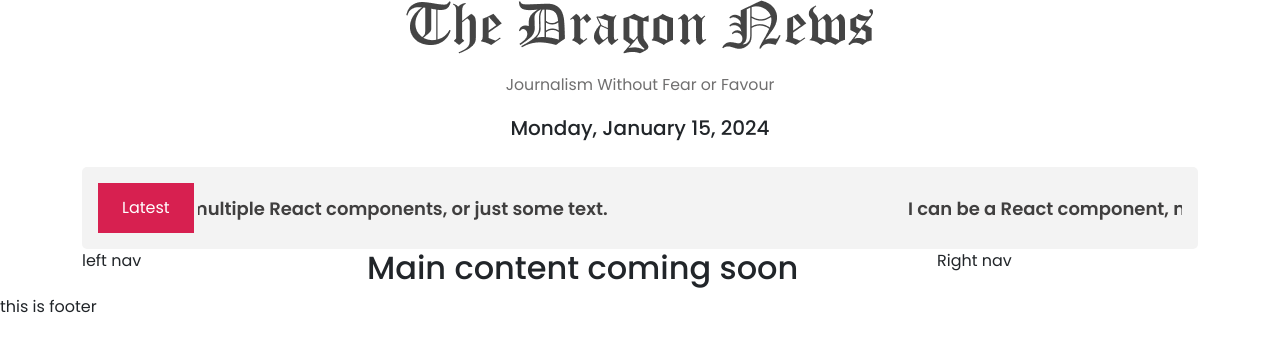
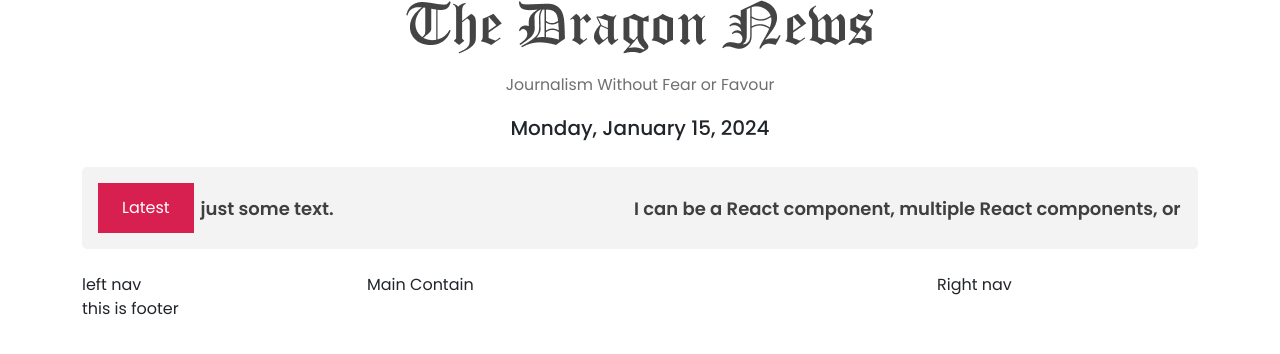
Before and after one commit to code-with-omar/the-dragon-news-react, a React (Vite) app: page / in a window 1280 px wide. Shown: the top 354 px of the page. Built offline with nearby package versions, Linux system fonts and the light colour scheme.

Commit message:
Rerange the project again

```diff
--- a/src/Routes/Routes.jsx
+++ b/src/Routes/Routes.jsx
@@ -1,11 +1,11 @@
 import { createBrowserRouter } from "react-router-dom";
-import Main from "../layout/Main";
+import Root from "../layout/Root";
 import Home from "../pages/Home/Home/Home";
 
 const router = createBrowserRouter([
     {
         path: "/",
-        element: <Main></Main>,
+        element: <Root></Root>,
         children: [
             {
                 path: "/",
--- a/src/layout/Main.jsx
+++ /dev/null
@@ -1,32 +0,0 @@
-import Footer from "../pages/Shared/Footer/Footer";
-import Header from "../pages/Shared/Header/Header";
-import { Col, Container, Row } from "react-bootstrap";
-import LeftNav from "../pages/Shared/LeftNav/LeftNav";
-import RightNav from "../pages/Shared/RightNav/RightNav";
-
-const Main = () => {
-    return (
-        <div>
-            <Header></Header>
-            <Container>
-                <Row>
-                    {/* left navigation  */}
-                    <Col lg={3}>
-                        <LeftNav></LeftNav>
-                    </Col>
-                    {/* Main contain  */}
-                    <Col lg={6}>
-                        <h2>Main content coming soon</h2>
-                    </Col>
-                    {/* right navigation  */}
-                    <Col lg={3}>
-                        <RightNav></RightNav>
-                    </Col>
-                </Row>
-            </Container>
-            <Footer></Footer>
-        </div>
-    );
-};
-
-export default Main;
--- /dev/null
+++ b/src/layout/Root.jsx
@@ -0,0 +1,16 @@
+
+import { Container } from "react-bootstrap";
+import { Outlet } from "react-router-dom";
+
+
+const Root = () => {
+    return (
+        <Container>
+
+            <Outlet></Outlet>
+
+        </Container>
+    );
+};
+
+export default Root;
--- /dev/null
+++ b/src/pages/Home/Home/BrakingNews.jsx
@@ -0,0 +1,15 @@
+import { Button } from "react-bootstrap";
+import Marquee from "react-fast-marquee";
+
+const BrakingNews = () => {
+    return (
+        <div className="d-flex latest-news-section bg-dark-07">
+                <Button className="button bg-pink me-1">Latest</Button>
+                <Marquee speed={100} className="dark-02 fs-18 fw-600">
+                    I can be a React component, multiple React components, or just some text.
+                </Marquee>
+            </div>
+    );
+};
+
+export default BrakingNews;
--- a/src/pages/Home/Home/Home.jsx
+++ b/src/pages/Home/Home/Home.jsx
@@ -1,9 +1,38 @@
+import { Card, Col, Row, } from 'react-bootstrap';
+import Header from '../../Shared/Header/Header.jsx'
+import LeftNav from '../../Shared/LeftNav/LeftNav.jsx';
+import RightNav from '../../Shared/RightNav/RightNav.jsx';
+import Footer from '../../Shared/Footer/Footer.jsx';
+import BrakingNews from './BrakingNews.jsx';
 const Home = () => {
-    return (
-        <div>
-          This is home page. hello
-        </div>
-    );
+  return (
+    <div>
+      <Header></Header>
+      <BrakingNews></BrakingNews>
+      <Row>
+
+        <Col lg={3} className="g-4">
+          <Card className='border-0'>
+            <LeftNav></LeftNav>
+          </Card>
+        </Col>
+        <Col lg={6} className="g-4">
+          <Card className='border-0'>
+            Main Contain
+          </Card>
+        </Col>
+        <Col lg={3} className="g-4">
+          <Card className='border-0'>
+            <RightNav></RightNav>
+          </Card>
+        </Col>
+
+      </Row>
+
+
+      <Footer></Footer>
+    </div>
+  );
 };
 
 export default Home;
--- a/src/pages/Shared/Header/Header.jsx
+++ b/src/pages/Shared/Header/Header.jsx
@@ -1,24 +1,15 @@
 import "./Header.css";
 import logo from "../../../assets/logo.png";
 import moment from 'moment';
-import { Button, Container } from "react-bootstrap";
-import Marquee from "react-fast-marquee";
 const Header = () => {
     return (
         <header className="header">
-            <Container>
-                <div className="text-center">
-                    <img src={logo} alt="" />
-                    <p className="fs-18 fw-400 mt-3 dark-03 "><small>Journalism Without Fear or Favour</small></p>
-                    <p className="fs-18 fw-500 fs-20 mb-4">{moment().format("dddd, MMMM DD, YYYY")}</p>
-                </div>
-                <div className="d-flex latest-news-section bg-dark-07">
-                    <Button className="button bg-pink me-1">Latest</Button>
-                    <Marquee className="dark-02 fs-18 fw-600">
-                        I can be a React component, multiple React components, or just some text.
-                    </Marquee>
-                </div>
-            </Container>
+
+            <div className="text-center">
+                <img src={logo} alt="" />
+                <p className="fs-18 fw-400 mt-3 dark-03 "><small>Journalism Without Fear or Favour</small></p>
+                <p className="fs-18 fw-500 fs-20 mb-4">{moment().format("dddd, MMMM DD, YYYY")}</p>
+            </div>
         </header>
     );
 };
```
